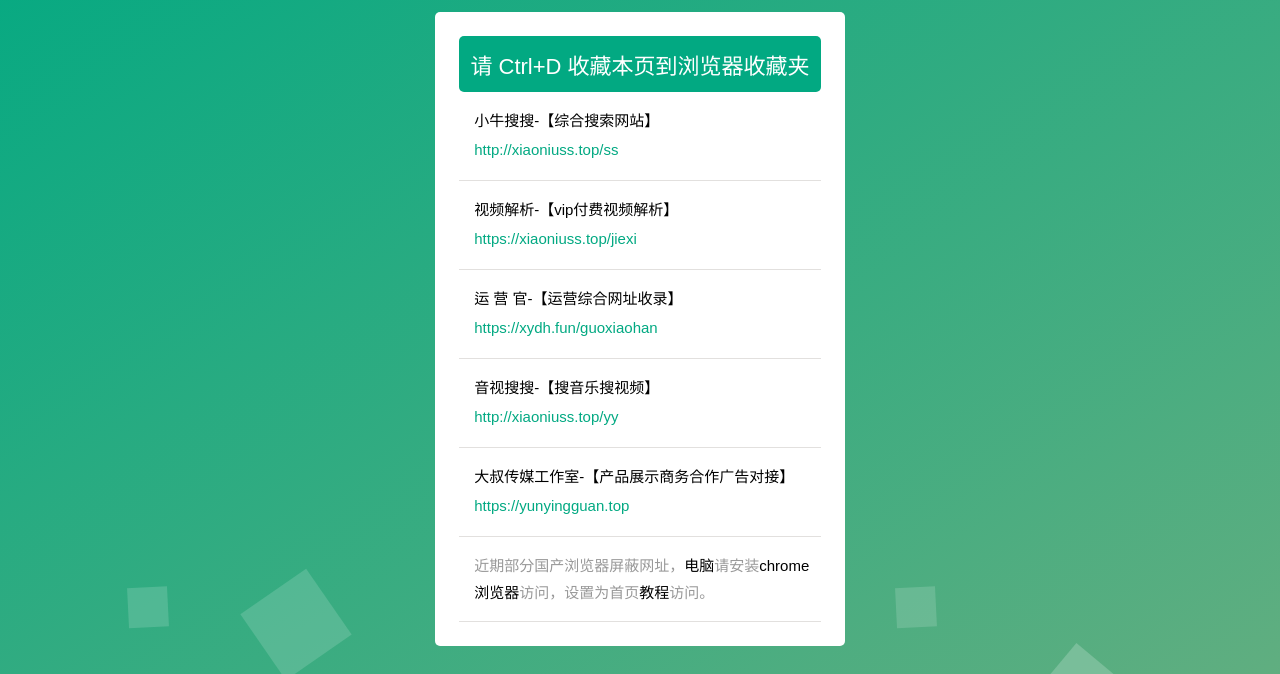
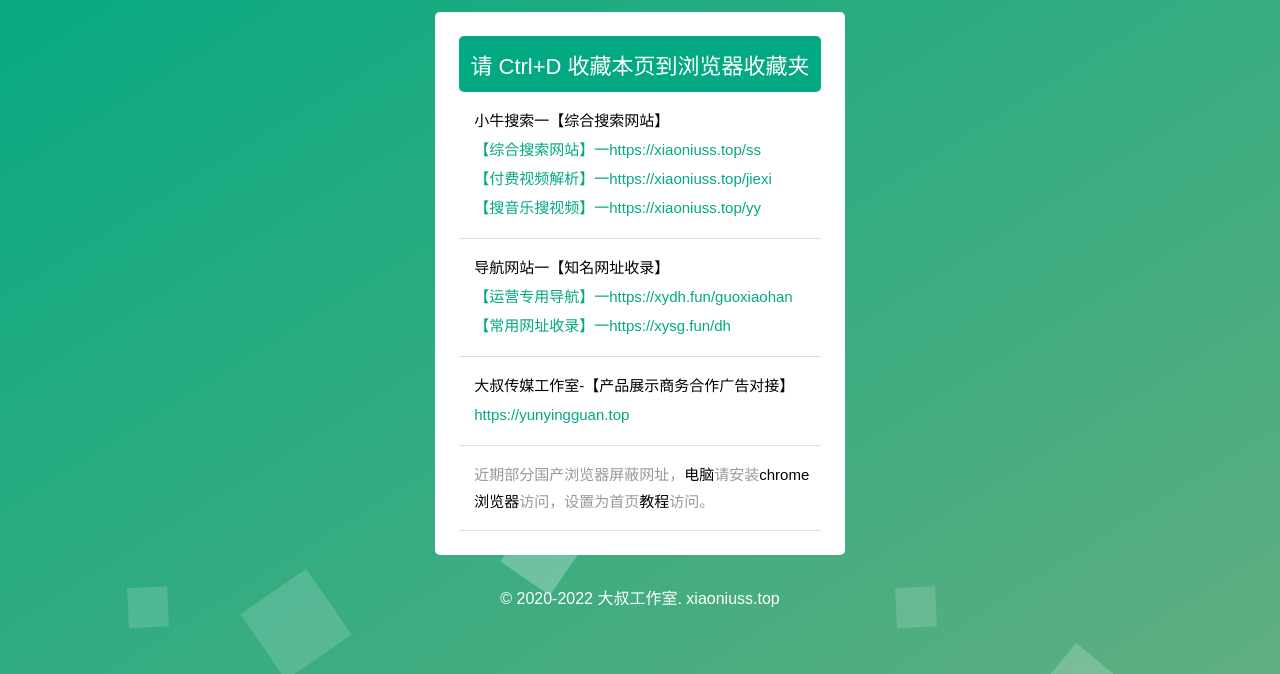
Before and after one commit to dashugzs/xiaoniuss1-0, a plain HTML site: page index.html in a window 1280 px wide. Shown: the part 126-800 px from the top of the page. Drawn offline with Linux system fonts and the light colour scheme.

Commit message:
Update index.html

```diff
--- a/index.html
+++ b/index.html
@@ -21,23 +21,18 @@
 							<h2>请 Ctrl+D 收藏本页到浏览器收藏夹</h2>
 							<ul>
 								<li>
-									小牛搜搜-【综合搜索网站】
-									<a href="http://xiaoniuss.top/ss" target="_blank"><i>http://xiaoniuss.top/ss</i></a>
+									小牛搜索一【综合搜索网站】
+									<a href="https://xiaoniuss.top/ss" target="_blank"><i>【综合搜索网站】一https://xiaoniuss.top/ss</i></a>
+									<a href="https://xiaoniuss.top/jiexi" target="_blank"><i>【付费视频解析】一https://xiaoniuss.top/jiexi</i></a>
+									<a href="https://xiaoniuss.top/yy" target="_blank"><i>【搜音乐搜视频】一https://xiaoniuss.top/yy</i></a>
 
 								</span></span></li>
 								<li>
-									视频解析-【vip付费视频解析】
-									<a href="https://xiaoniuss.top/jiexi" target="_blank"><i>https://xiaoniuss.top/jiexi</i></a>
+									导航网站一【知名网址收录】
+									<a href="https://xydh.fun/guoxiaohan" target="_blank"><i>【运营专用导航】一https://xydh.fun/guoxiaohan</i></a>
+									<a href="https://xysg.fun/dh" target="_blank"><i>【常用网址收录】一https://xysg.fun/dh</i></a>
 
-								</span></span></li>
-								<li>
-									 运 营 官-【运营综合网址收录】
-									<a href="https://xydh.fun/guoxiaohan" target="_blank"><i>https://xydh.fun/guoxiaohan</i></a>
 
-								</span></span></li>
-								<li>
-									音视搜搜-【搜音乐搜视频】
-									<a href="http://xiaoniuss.top/yy" target="_blank"><i>http://xiaoniuss.top/yy</i></a>
 
 								</span></span></li>
 								<li>
```
